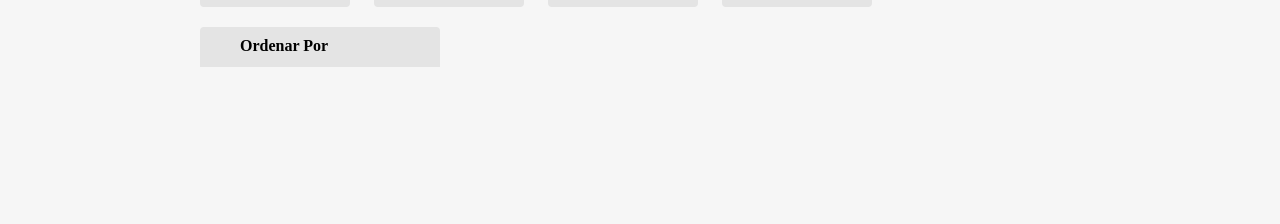
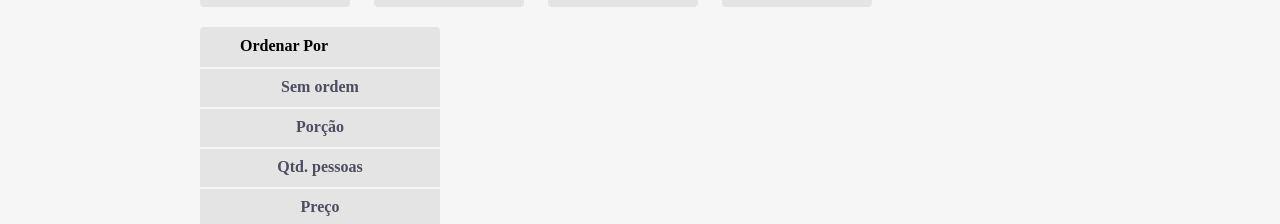
Before and after one commit to LucasBergamini05/Aluroni, a React (Create React App) app: page / in a window 1280 px wide. Both pictures are taken after a click on the button "Ordenar Por". Shown: the part 687-911 px from the top of the page. Before the commit the page ends 834 px from the top, so only its background shows below. Built offline with nearby package versions, Linux system fonts and the light colour scheme; a web font is replaced by a local one.

Commit message:
Implementanto seleção de ordem

```diff
--- a/src/pages/cardapio/Buscador/index.tsx
+++ b/src/pages/cardapio/Buscador/index.tsx
@@ -1,4 +1,4 @@
-import styles from './Buscador.module.scss'
+import styles from './Buscador.module.scss';
 
 interface IProps{
   busca: string,
--- a/src/pages/cardapio/Ordenador/index.tsx
+++ b/src/pages/cardapio/Ordenador/index.tsx
@@ -1,14 +1,33 @@
-import styles from './Ordenador.module.scss'
-import opcoes from './opcoes.json'
+import styles from './Ordenador.module.scss';
+import opcoes from './opcoes.json';
+import { useState } from 'react';
+import classNames from 'classnames';
 
-export default function Ordenador(){
+interface IProps {
+  ordenador: string;
+  setOrdenador: React.Dispatch<React.SetStateAction<string>>;
+}
+
+export default function Ordenador({ ordenador, setOrdenador }: IProps){
+  const [aberto, setAberto] = useState(false);
+  const nomeOrdenador = ordenador && opcoes.find(opcao => opcao.value === ordenador)?.nome;
+
   return(
-    <button className={styles.ordenador}>
-      <span>Ordenar Por</span>
-      <div className={styles.ordenador__options}>
+    <button
+    className={ styles.ordenador }
+    onClick={ ()=> setAberto(!aberto) }
+    onBlur={ ()=> setAberto(false) }>
+      <span> { ordenador ? nomeOrdenador : 'Ordenar Por'} </span>
+      <div className={ classNames({
+        [styles.ordenador__options]: true,
+        [styles['ordenador__options--ativo']]: aberto
+      })}>
         {opcoes.map(opcao => (
-          <div className={styles.ordenador__option} key={opcao.value}>
-            {opcao.nome}
+          <div
+          className={ styles.ordenador__option }
+          key={ opcao.value }
+          onClick={ () => setOrdenador(opcao.value) }>
+            { opcao.nome }
           </div>
         ))}
       </div>
--- a/src/pages/cardapio/Ordenador/opcoes.json
+++ b/src/pages/cardapio/Ordenador/opcoes.json
@@ -1,6 +1,6 @@
 [
   {
-    "nome": "",
+    "nome": "Sem ordem",
     "value": ""
   },
   {
--- a/src/pages/cardapio/index.tsx
+++ b/src/pages/cardapio/index.tsx
@@ -1,30 +1,31 @@
-import styles from './Cardapio.module.scss'
-import {ReactComponent as Logo } from 'assets/logo.svg'
-import { useState } from 'react'
+import styles from './Cardapio.module.scss';
+import {ReactComponent as Logo } from 'assets/logo.svg';
+import { useState } from 'react';
 import Buscador from './Buscador';
 import Filtros from './Filtros';
 import Ordenador from './Ordenador';
 
 export default function Cardapio(){
   const [busca, setBusca] = useState("");
-  const [filtroSelecionado, setFiltro] =useState<number | null>(null)
+  const [filtroSelecionado, setFiltro] = useState<number | null>(null)
+  const [ordenador, setOrdenador] = useState('');
 
   return (
     <main>
-      <nav className={styles.menu}>
+      <nav className={ styles.menu }>
         <Logo></Logo>
       </nav>
-      <header className={styles.header}>
-        <div className={styles.header__text}>
+      <header className={ styles.header }>
+        <div className={ styles.header__text} >
           A casa do código e da massa
         </div>
       </header>
-      <section className={styles.cardapio}>
-        <h3 className={styles.cardapio__titulo}>Cardápio</h3>
-        <Buscador busca={busca} setBusca={setBusca}/>
-        <div className={styles.cardapio__filtros}>
-          <Filtros filtroSelecionado={filtroSelecionado} setFiltro={setFiltro}/>
-          <Ordenador/>
+      <section className={ styles.cardapio }>
+        <h3 className={ styles.cardapio__titulo }>Cardápio</h3>
+        <Buscador busca={ busca } setBusca={ setBusca }/>
+        <div className={ styles.cardapio__filtros }>
+          <Filtros filtroSelecionado={ filtroSelecionado } setFiltro={ setFiltro }/>
+          <Ordenador ordenador={ ordenador } setOrdenador={ setOrdenador }/>
         </div>
       </section>
     </main>
```
Also changed, not shown: src/pages/cardapio/Filtros/index.tsx (+3 -4 lines).
